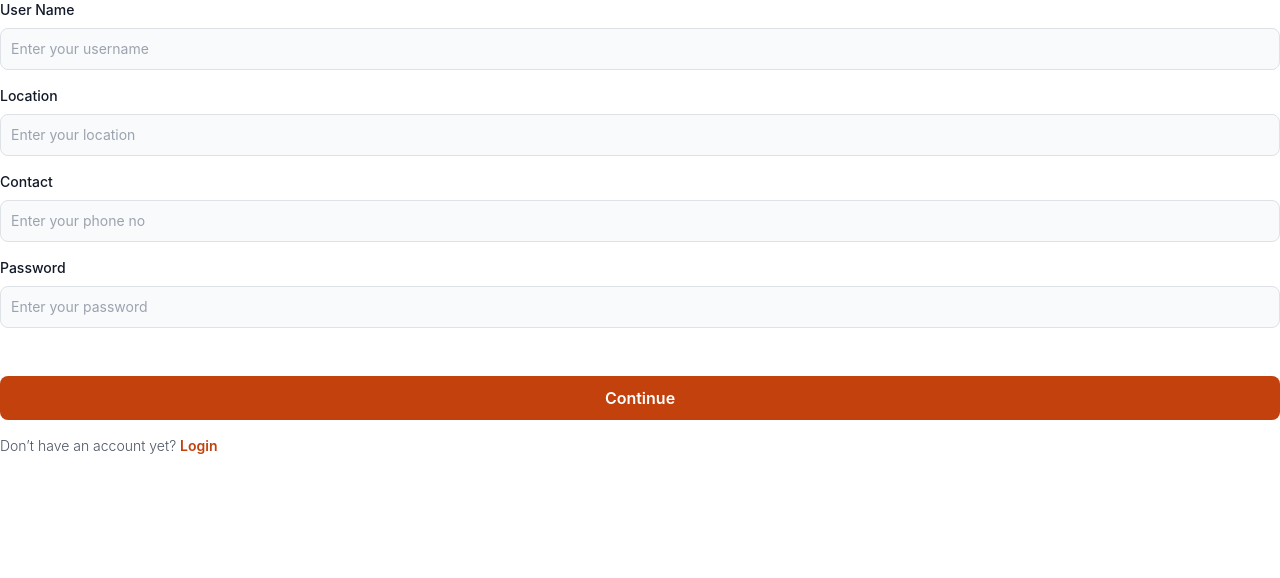
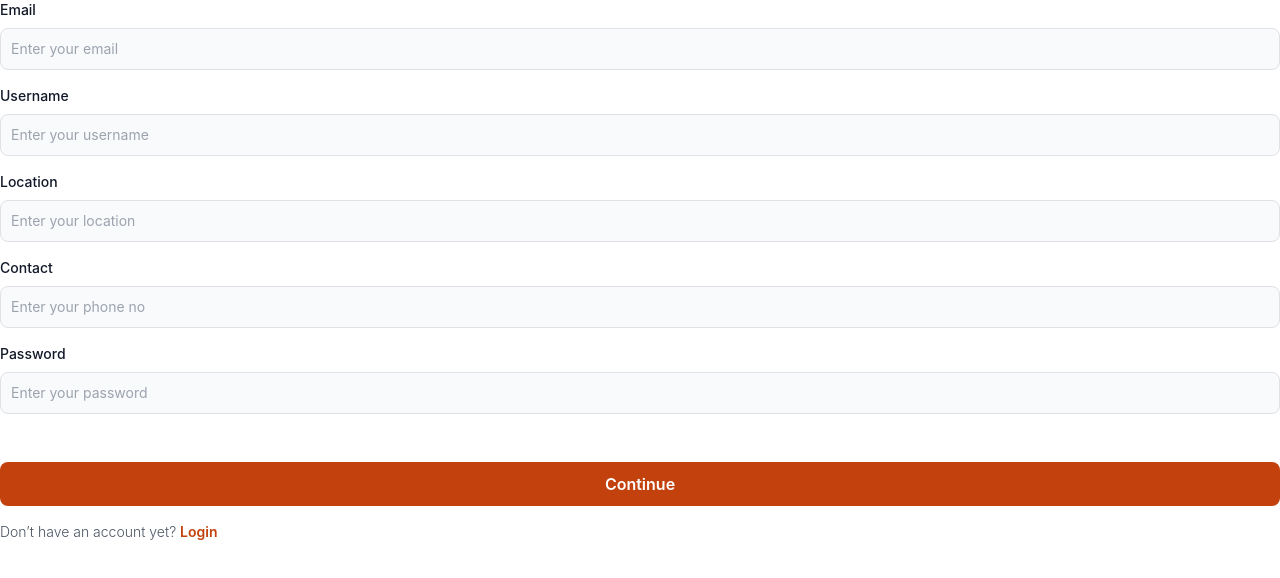
Before and after one commit to hazler45/LocalizeR, a React (Create React App) app: page /registerAsUser in a window 1280 px wide. Shown: the top 578 px of the page. Built offline with nearby package versions, Linux system fonts and the light colour scheme.

Commit message:
Added Email fields for some registration.

```diff
--- a/src/pages/Login/LoginPage.js
+++ b/src/pages/Login/LoginPage.js
@@ -41,14 +41,14 @@
                   for="username"
                   class="block mb-2 text-sm font-medium text-gray-900"
                 >
-                  User Name
+                  Email
                 </label>
                 <input
-                  type="username"
-                  name="username"
-                  id="username"
+                  type="email"
+                  name="email"
+                  id="email"
                   className="bg-gray-50 border border-gray-300 text-gray-900 sm:text-sm rounded-lg focus:ring-primary-600 focus:border-primary-600 block w-full p-2.5 "
-                  placeholder="Enter your username"
+                  placeholder="Enter your email"
                   required=""
                 />
               </div>
--- a/src/pages/RegisterAsServiceProvider/RegisterAsServiceProvider.js
+++ b/src/pages/RegisterAsServiceProvider/RegisterAsServiceProvider.js
@@ -31,6 +31,22 @@
             type="username"
             name="username"
             id="username"
+            className="bg-gray-50 border border-gray-300 text-gray-900 sm:text-sm rounded-lg focus:ring-primary-600 focus:border-primary-600 block w-full p-2.5 "
+            placeholder="Enter your username"
+            required=""
+          />
+        </div>
+        <div>
+          <label
+            for="username"
+            class="block mb-2 text-sm font-medium text-gray-900"
+          >
+          Email
+          </label>
+          <input
+            type="email"
+            name="email"
+            id="email"
             className="bg-gray-50 border border-gray-300 text-gray-900 sm:text-sm rounded-lg focus:ring-primary-600 focus:border-primary-600 block w-full p-2.5 "
             placeholder="Enter your username"
             required=""
--- a/src/pages/RegisterAsUser/RegisterAsUser.js
+++ b/src/pages/RegisterAsUser/RegisterAsUser.js
@@ -23,12 +23,28 @@
             for="email"
             class="block mb-2 text-sm font-medium text-gray-900"
           >
-            User Name
+            Email
           </label>
           <input
             type="email"
             name="email"
             id="email"
+            className="bg-gray-50 border border-gray-300 text-gray-900 sm:text-sm rounded-lg focus:ring-primary-600 focus:border-primary-600 block w-full p-2.5 "
+            placeholder="Enter your email"
+            required=""
+          />
+        </div>
+        <div>
+          <label
+            for="username"
+            class="block mb-2 text-sm font-medium text-gray-900"
+          >
+            Username
+          </label>
+          <input
+            type="username"
+            name="username"
+            id="username"
             className="bg-gray-50 border border-gray-300 text-gray-900 sm:text-sm rounded-lg focus:ring-primary-600 focus:border-primary-600 block w-full p-2.5 "
             placeholder="Enter your username"
             required=""
--- a/src/pages/RegisterAsUser/RegisterAsUserContinue.js
+++ b/src/pages/RegisterAsUser/RegisterAsUserContinue.js
@@ -12,23 +12,6 @@
        <div className="  items-center  justify-center">
           <div className=" space-y-4 md:space-y-6 ">
             <form className="space-y-4 md:space-y-6" action="#">
-              <div>
-                <label
-                  for="email"
-                  class="block mb-2 text-sm font-medium text-gray-900"
-                >
-                  Email
-                </label>
-                <input
-                  type="email"
-                  name="email"
-                  id="email"
-                  className="bg-gray-50 border border-gray-300 text-gray-900 sm:text-sm rounded-lg focus:ring-primary-600 focus:border-primary-600 block w-full p-2.5 "
-                  placeholder="Enter your username"
-                  required=""
-                />
-              </div>
-
               <div>
                 <label
                   for="password"
```
